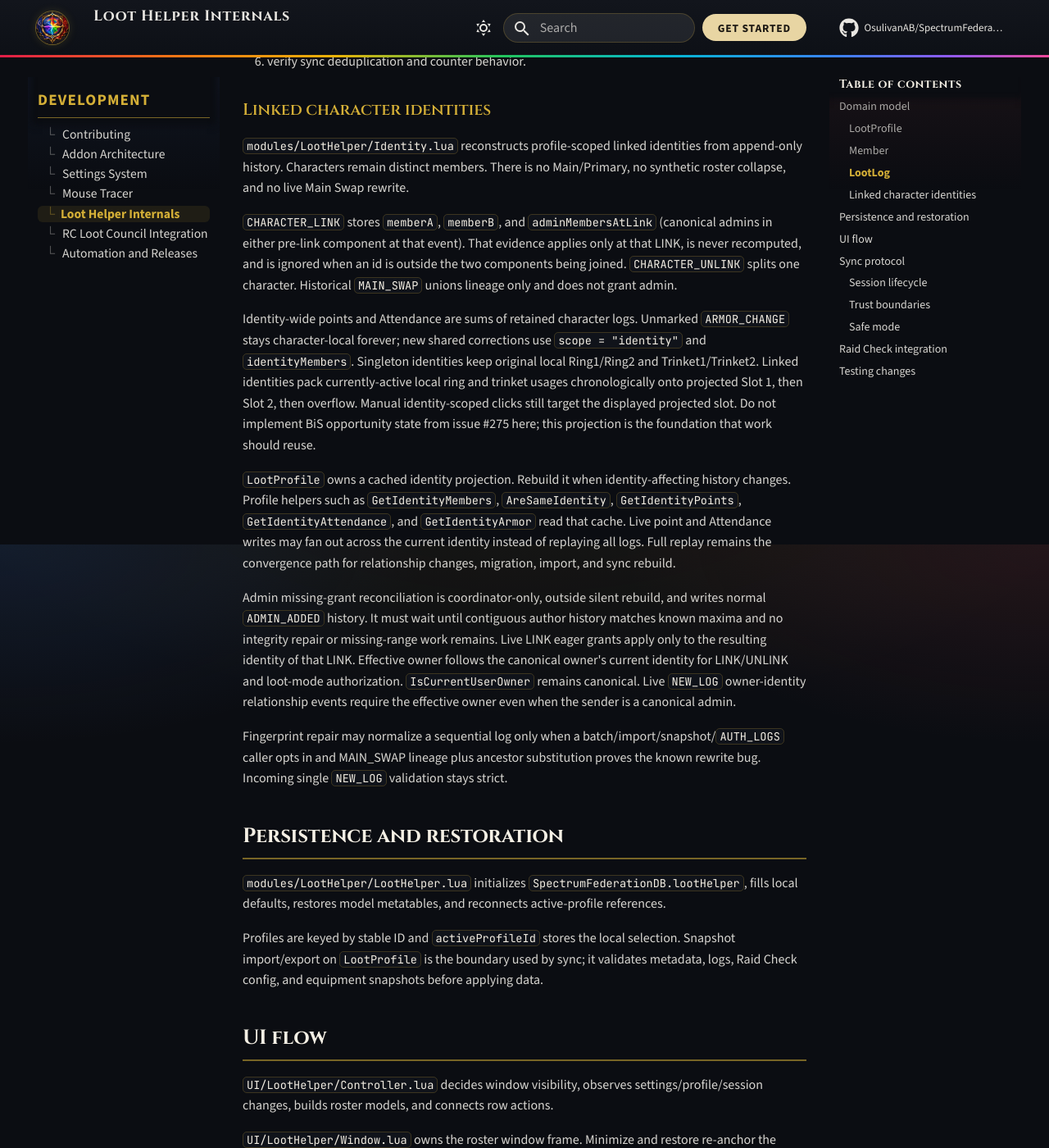
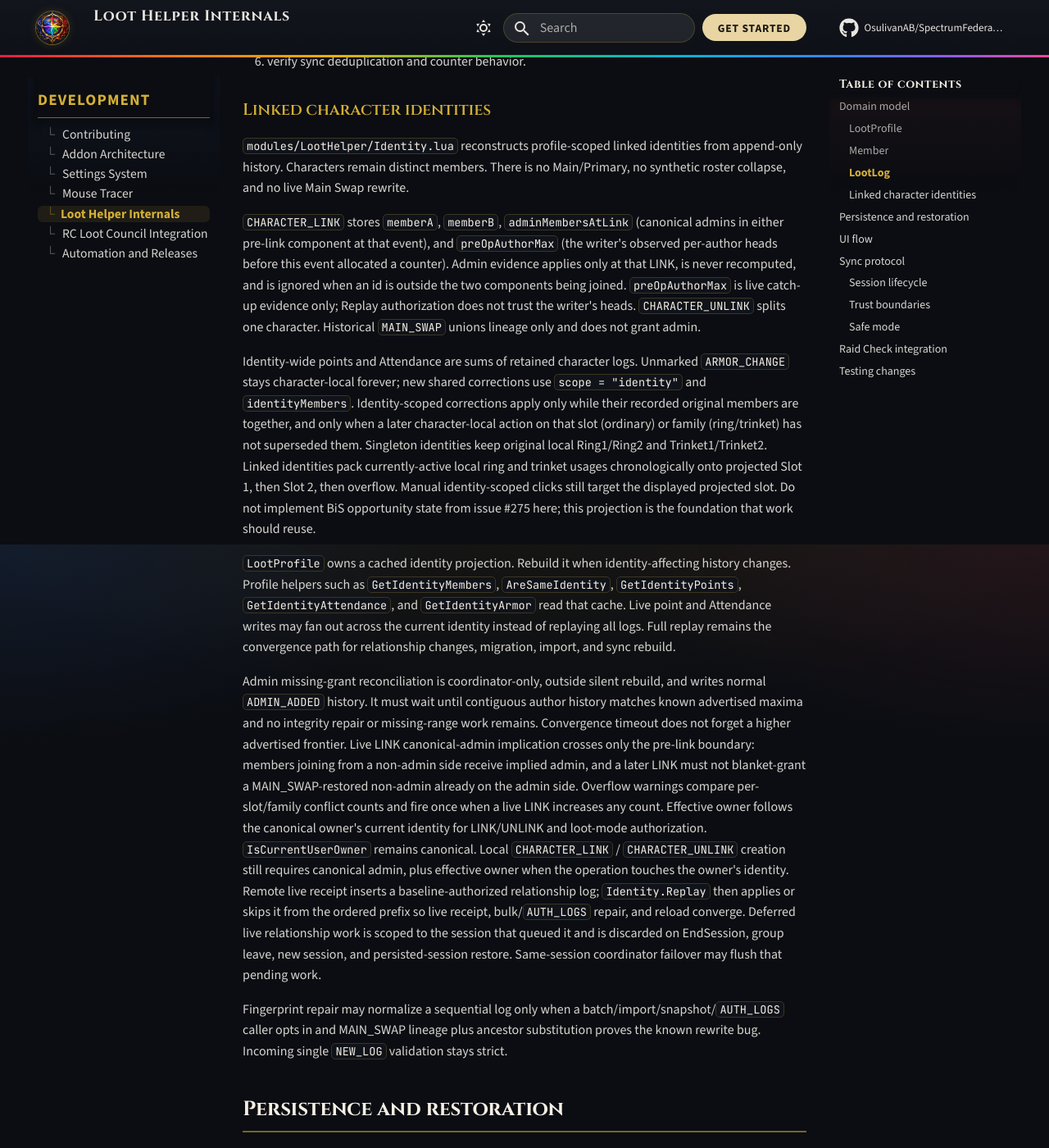
Before and after one commit to OsulivanAB/SpectrumFederation, an MkDocs documentation site: the page built from docs/development/loot-helper/index.md, in a window 1280 px wide and 1400 px high, scrolled down 2136 px. Shown: the whole window at 82% size. Built offline with MkDocs 1.6.1 and Material for MkDocs 9.7.7, drawn with Linux system fonts in a browser that asks for light colours; comment, search, counter and statistics services are not loaded; some of the changed text lies outside the part shown.

Commit message:
fix: close linked-identity authorization races and session lifecycle holes
Replay now authorizes CHARACTER_LINK/UNLINK from the ordered prefix so live
receipt, bulk repair, and reload converge. Relationship events carry
preOpAuthorMax catch-up evidence, pending work is session-scoped, and live
NEW_LOG validates fingerprint plus baseline admin before pending/repair.
Advertised author maxima survive convergence timeout, LINK admin implication
crosses only the pre-link boundary, identity armor respects later local
actions, and overflow warnings compare conflict counts.

Co-authored-by: anthony.r.bahl <anthony.r.bahl@gmail.com>

```diff
--- a/docs/development/loot-helper/index.md
+++ b/docs/development/loot-helper/index.md
@@ -57,13 +57,13 @@ When adding an event:
 
 `modules/LootHelper/Identity.lua` reconstructs profile-scoped linked identities from append-only history. Characters remain distinct members. There is no Main/Primary, no synthetic roster collapse, and no live Main Swap rewrite.
 
-`CHARACTER_LINK` stores `memberA`, `memberB`, and `adminMembersAtLink` (canonical admins in either pre-link component at that event). That evidence applies only at that LINK, is never recomputed, and is ignored when an id is outside the two components being joined. `CHARACTER_UNLINK` splits one character. Historical `MAIN_SWAP` unions lineage only and does not grant admin.
+`CHARACTER_LINK` stores `memberA`, `memberB`, `adminMembersAtLink` (canonical admins in either pre-link component at that event), and `preOpAuthorMax` (the writer's observed per-author heads before this event allocated a counter). Admin evidence applies only at that LINK, is never recomputed, and is ignored when an id is outside the two components being joined. `preOpAuthorMax` is live catch-up evidence only; Replay authorization does not trust the writer's heads. `CHARACTER_UNLINK` splits one character. Historical `MAIN_SWAP` unions lineage only and does not grant admin.
 
-Identity-wide points and Attendance are sums of retained character logs. Unmarked `ARMOR_CHANGE` stays character-local forever; new shared corrections use `scope = "identity"` and `identityMembers`. Singleton identities keep original local Ring1/Ring2 and Trinket1/Trinket2. Linked identities pack currently-active local ring and trinket usages chronologically onto projected Slot 1, then Slot 2, then overflow. Manual identity-scoped clicks still target the displayed projected slot. Do not implement BiS opportunity state from issue #275 here; this projection is the foundation that work should reuse.
+Identity-wide points and Attendance are sums of retained character logs. Unmarked `ARMOR_CHANGE` stays character-local forever; new shared corrections use `scope = "identity"` and `identityMembers`. Identity-scoped corrections apply only while their recorded original members are together, and only when a later character-local action on that slot (ordinary) or family (ring/trinket) has not superseded them. Singleton identities keep original local Ring1/Ring2 and Trinket1/Trinket2. Linked identities pack currently-active local ring and trinket usages chronologically onto projected Slot 1, then Slot 2, then overflow. Manual identity-scoped clicks still target the displayed projected slot. Do not implement BiS opportunity state from issue #275 here; this projection is the foundation that work should reuse.
 
 `LootProfile` owns a cached identity projection. Rebuild it when identity-affecting history changes. Profile helpers such as `GetIdentityMembers`, `AreSameIdentity`, `GetIdentityPoints`, `GetIdentityAttendance`, and `GetIdentityArmor` read that cache. Live point and Attendance writes may fan out across the current identity instead of replaying all logs. Full replay remains the convergence path for relationship changes, migration, import, and sync rebuild.
 
-Admin missing-grant reconciliation is coordinator-only, outside silent rebuild, and writes normal `ADMIN_ADDED` history. It must wait until contiguous author history matches known maxima and no integrity repair or missing-range work remains. Live LINK eager grants apply only to the resulting identity of that LINK. Effective owner follows the canonical owner's current identity for LINK/UNLINK and loot-mode authorization. `IsCurrentUserOwner` remains canonical. Live `NEW_LOG` owner-identity relationship events require the effective owner even when the sender is a canonical admin.
+Admin missing-grant reconciliation is coordinator-only, outside silent rebuild, and writes normal `ADMIN_ADDED` history. It must wait until contiguous author history matches known advertised maxima and no integrity repair or missing-range work remains. Convergence timeout does not forget a higher advertised frontier. Live LINK canonical-admin implication crosses only the pre-link boundary: members joining from a non-admin side receive implied admin, and a later LINK must not blanket-grant a MAIN_SWAP-restored non-admin already on the admin side. Overflow warnings compare per-slot/family conflict counts and fire once when a live LINK increases any count. Effective owner follows the canonical owner's current identity for LINK/UNLINK and loot-mode authorization. `IsCurrentUserOwner` remains canonical. Local `CHARACTER_LINK` / `CHARACTER_UNLINK` creation still requires canonical admin, plus effective owner when the operation touches the owner's identity. Remote live receipt inserts a baseline-authorized relationship log; `Identity.Replay` then applies or skips it from the ordered prefix so live receipt, bulk/`AUTH_LOGS` repair, and reload converge. Deferred live relationship work is scoped to the session that queued it and is discarded on EndSession, group leave, new session, and persisted-session restore. Same-session coordinator failover may flush that pending work.
 
 Fingerprint repair may normalize a sequential log only when a batch/import/snapshot/`AUTH_LOGS` caller opts in and MAIN_SWAP lineage plus ancestor substitution proves the known rewrite bug. Incoming single `NEW_LOG` validation stays strict.
 
@@ -112,7 +112,7 @@ The starting profile admin becomes coordinator. `StartSession` is a user-facing
 
 Admins exchange per-author log summaries. The coordinator requests missing ranges before selecting helpers and announcing the session. Members respond with `HAVE_PROFILE`, `NEED_PROFILE`, or `NEED_LOGS`; helpers are preferred for bulk responses with coordinator fallback.
 
-New logs are broadcast during the session. Receivers validate sender authorization and deduplicate by log ID. Gaps trigger range requests rather than applying incomplete history blindly.
+New logs are broadcast during the session. Receivers validate the session envelope, then strictly deserialize relationship `NEW_LOG` payloads (fingerprint required) and reject non-admin senders before pending/repair state. Remaining gaps trigger range requests rather than applying incomplete history blindly. Replay, not network arrival order, decides whether a stored relationship event is applied.
 
 The coordinator heartbeat supports late joiners and takeover. Control messages include a monotonically increasing coordinator epoch so messages from an older coordinator cannot regain authority.
 
```
Also changed, not shown: CHANGELOG.md (+8 -1 lines), 12 other files.
